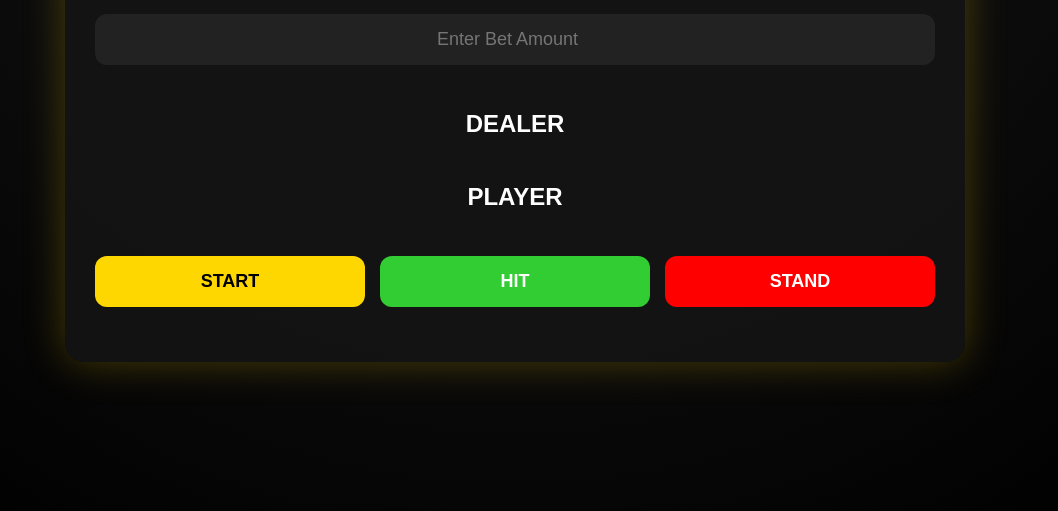
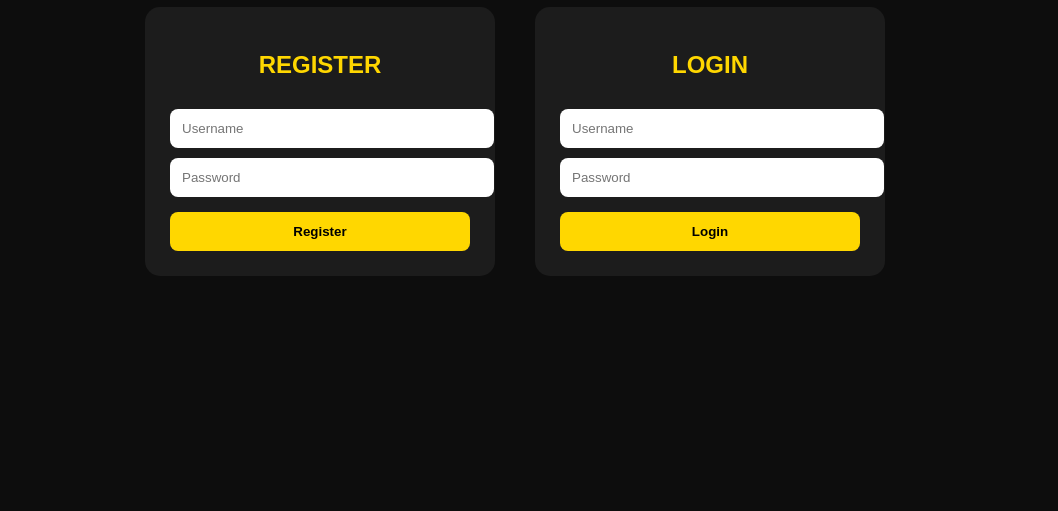
Before and after one commit to KingDom987/casino-app, a website: page index.html in a window 1280 px wide. Shown: the part 289-800 px from the top of the page, without its empty margins (125-1183 px from the left). Drawn offline with Linux system fonts and the light colour scheme.

Commit message:
fix index

```diff
--- a/index.html
+++ b/index.html
@@ -3,156 +3,77 @@
 <head>
 <meta charset="UTF-8">
 <meta name="viewport" content="width=device-width, initial-scale=1.0">
-<title>Blackjack</title>
+<title>Imperium Casino</title>
 <style>
-*{box-sizing:border-box;margin:0;padding:0;}
-body{font-family:Arial,sans-serif;background:radial-gradient(circle at top,#1a1a1a,#000);color:white;min-height:100vh;display:flex;justify-content:center;align-items:center;padding:20px;}
-.box{width:100%;max-width:900px;background:rgba(20,20,20,0.95);padding:30px;border-radius:20px;box-shadow:0 0 40px rgba(255,215,0,0.25);text-align:center;}
-h1{color:gold;font-size:50px;margin-bottom:20px;text-shadow:0 0 20px gold;}
-.Balanca{font-size:22px;margin-bottom:20px;color:gold;}
-input{width:100%;padding:15px;border:none;border-radius:12px;font-size:18px;margin-bottom:20px;text-align:center;background:#222;color:white;}
-.cards{display:flex;justify-content:center;gap:15px;flex-wrap:wrap;margin:20px 0;}
-.card{width:90px;height:130px;background:white;border-radius:12px;display:flex;justify-content:center;align-items:center;font-size:32px;font-weight:bold;color:black;box-shadow:0 0 15px rgba(255,255,255,0.2);}
-.section{margin-top:25px;}
-.score{margin-top:10px;font-size:22px;color:gold;}
-.buttons{display:flex;gap:15px;margin-top:25px;flex-wrap:wrap;}
-button{flex:1;padding:15px;border:none;border-radius:12px;font-size:18px;font-weight:bold;cursor:pointer;transition:0.2s;}
-.start-btn{background:gold;color:black;}
-.hit-btn{background:limegreen;color:white;}
-.stand-btn{background:red;color:white;}
-button:hover{transform:scale(1.03);}
-#result{margin-top:25px;font-size:32px;font-weight:bold;}
+body{
+    margin:0;
+    font-family:Arial;
+    background:#0d0d0d;
+    color:white;
+    display:flex;
+    justify-content:center;
+    align-items:center;
+    height:100vh;
+    flex-direction:column;
+}
+.container{display:flex;gap:40px;}
+.box{background:#1c1c1c;padding:25px;border-radius:15px;width:300px;}
+h2{text-align:center;color:gold;}
+input{width:100%;padding:12px;margin-top:10px;border:none;border-radius:8px;}
+button{width:100%;padding:12px;margin-top:15px;background:gold;border:none;border-radius:8px;cursor:pointer;font-weight:bold;}
+button:hover{background:orange;}
+#status{margin-top:20px;color:lightgreen;}
 </style>
 </head>
 <body>
+<h1 style="color:gold;">🎰 Imperium Casino</h1>
+<div class="container">
 <div class="box">
-<h1>🃏 BLACKJACK</h1>
-<div class="Balanca" id="Balanca">Balanca: $0</div>
-<input type="number" id="betInput" placeholder="Enter Bet Amount"/>
-<div class="section">
-  <h2>DEALER</h2>
-  <div class="cards" id="dealerCards"></div>
-  <div class="score" id="dealerScore"></div>
+<h2>REGISTER</h2>
+<input id="regUser" placeholder="Username">
+<input id="regPass" type="password" placeholder="Password">
+<button onclick="register()">Register</button>
 </div>
-<div class="section">
-  <h2>PLAYER</h2>
-  <div class="cards" id="playerCards"></div>
-  <div class="score" id="playerScore"></div>
+<div class="box">
+<h2>LOGIN</h2>
+<input id="logUser" placeholder="Username">
+<input id="logPass" type="password" placeholder="Password">
+<button onclick="login()">Login</button>
 </div>
-<div class="buttons">
-  <button class="start-btn" onclick="startGame()">START</button>
-  <button class="hit-btn" onclick="hit()">HIT</button>
-  <button class="stand-btn" onclick="stand()">STAND</button>
 </div>
-<div id="result"></div>
-</div>
-
+<div id="status"></div>
 <script>
 const API = "https://casino-app-production-d8ee.up.railway.app";
-
-let userData = localStorage.getItem("user");
-let user = null;
-try { user = JSON.parse(userData); } catch(e) { user = null; }
-
-let Balanca = 0;
-let player = [];
-let dealer = [];
-let gameActive = false;
-let currentBet = 0;
-
-async function loadBalance(){
-  if(user && user._id){
-    const res = await fetch(API + "/balance/" + user._id);
-    const data = await res.json();
-    Balanca = data.balance || 0;
-    document.getElementById("Balanca").innerText = "Balanca: $" + Balanca;
-  }
+function show(msg){ document.getElementById("status").innerText = msg; }
+async function register(){
+    try{
+        const username = document.getElementById("regUser").value;
+        const password = document.getElementById("regPass").value;
+        const res = await fetch(API + "/register", {
+            method:"POST",
+            headers:{"Content-Type":"application/json"},
+            body:JSON.stringify({username, email:"", password})
+        });
+        const data = await res.json();
+        show(data.message);
+    }catch(err){ show("Server not running"); }
 }
-
-loadBalance();
-
-function getDealerCard(){
-  let safe = ["2","3","4","5","6"];
-  return safe[Math.floor(Math.random()*safe.length)];
-}
-
-function getPlayerCard(){
-  let big = ["10","J","Q","K"];
-  return big[Math.floor(Math.random()*big.length)];
-}
-
-function getValue(card){
-  if(card === "A") return 11;
-  if(["K","Q","J"].includes(card)) return 10;
-  return parseInt(card);
-}
-
-function getTotal(hand){
-  let total = 0, aces = 0;
-  hand.forEach(c => { total += getValue(c); if(c==="A") aces++; });
-  while(total > 21 && aces > 0){ total -= 10; aces--; }
-  return total;
-}
-
-function render(){
-  let pd = document.getElementById("playerCards");
-  pd.innerHTML = "";
-  player.forEach(c => { pd.innerHTML += `<div class="card">${c}</div>`; });
-
-  let dd = document.getElementById("dealerCards");
-  dd.innerHTML = "";
-  dealer.forEach(c => { dd.innerHTML += `<div class="card">${c}</div>`; });
-
-  document.getElementById("playerScore").innerText = "Score: " + getTotal(player);
-  document.getElementById("dealerScore").innerText = "Score: " + getTotal(dealer);
-}
-
-async function startGame(){
-  await loadBalance();
-
-  currentBet = parseInt(document.getElementById("betInput").value);
-  if(!currentBet || currentBet <= 0){ alert("Enter valid bet"); return; }
-  if(Balanca < currentBet){ alert("Not enough balance"); return; }
-
-  const betRes = await fetch(API + "/bet", {
-    method: "POST",
-    headers: { "Content-Type": "application/json" },
-    body: JSON.stringify({ userId: user._id, amount: currentBet })
-  });
-  const betData = await betRes.json();
-  if(!betData.success){ alert("Not enough balance"); return; }
-
-  Balanca = betData.balance;
-  document.getElementById("Balanca").innerText = "Balanca: $" + Balanca;
-
-  gameActive = true;
-  player = [getPlayerCard(), getPlayerCard()];
-  dealer = [getDealerCard(), getDealerCard()];
-  document.getElementById("result").innerHTML = "";
-  render();
-}
-
-function hit(){
-  if(!gameActive) return;
-  player.push(getPlayerCard());
-  render();
-  if(getTotal(player) > 21){
-    gameActive = false;
-    document.getElementById("result").innerHTML = "💀 BUST! YOU LOST";
-  }
-}
-
-async function stand(){
-  if(!gameActive) return;
-  gameActive = false;
-
-  while(getTotal(dealer) < 18){
-    dealer.push(getDealerCard());
-  }
-
-  render();
-  document.getElementById("result").innerHTML = "💀 DEALER WINS";
-  document.getElementById("Balanca").innerText = "Balanca: $" + Balanca;
+async function login(){
+    try{
+        const username = document.getElementById("logUser").value;
+        const password = document.getElementById("logPass").value;
+        const res = await fetch(API + "/login", {
+            method:"POST",
+            headers:{"Content-Type":"application/json"},
+            body:JSON.stringify({username, password})
+        });
+        const data = await res.json();
+        if(data.success){
+            localStorage.setItem("user", JSON.stringify(data.user));
+            localStorage.setItem("balance", data.user.balance || 0);
+            window.location.href = "dashboard.html";
+        }else{ show(data.message); }
+    }catch(err){ show("Server error"); }
 }
 </script>
 </body>
--- a/server/server.js
+++ b/server/server.js
@@ -17,7 +17,7 @@ mongoose
   .catch((err) => console.log(err));
 
 app.get("/", (req, res) => {
-  res.sendFile(path.join(__dirname, '..', 'index.html'));
+  res.send("Imperium Backend Running");
 });
 
 /* REGISTER */
```
Also changed, not shown: games/blackjack.html (+4 -10 lines).
